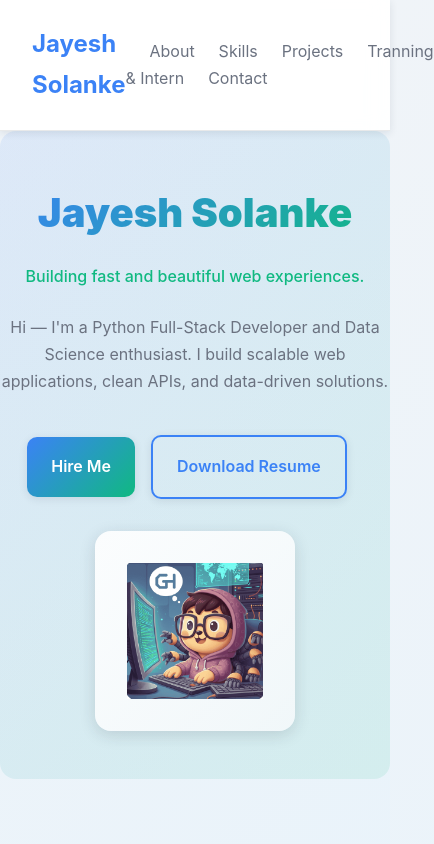
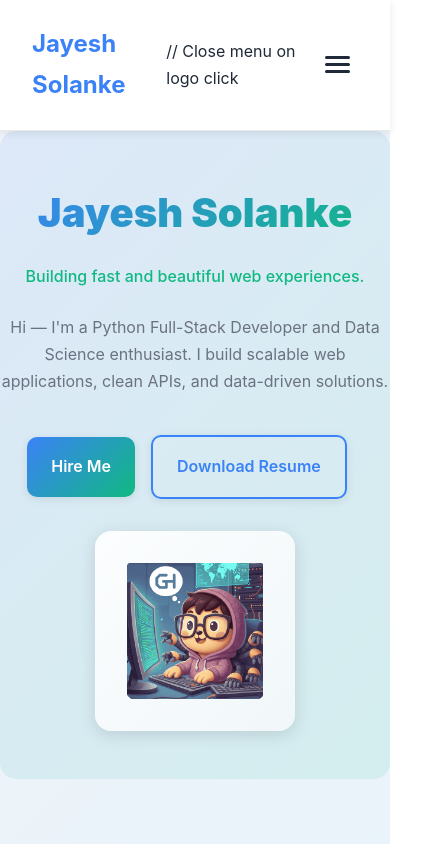
Before and after one commit to jayesh-87/Portfolio, a React (Vite) app: page / in a window 390 px wide. Shown: the top 844 px of the page, 434 px wide, since content can reach past the window. Built offline with nearby package versions, Linux system fonts and the light colour scheme.

Commit message:
Updated portfolio with new project

```diff
--- a/src/App.jsx
+++ b/src/App.jsx
@@ -1,26 +1,45 @@
-import React from 'react'
-import Hero from './components/Hero'
-import About from './components/About'
-import Skills from './components/Skills'
-import Projects from './components/Projects'
-import Experience from './components/Experience'
-import Contact from './components/Contact'
-import Footer from './components/Footer'
-import siteConfig from './data/siteConfig'
+import React, { useState } from 'react';  // Added useState for menu toggle
+import Hero from './components/Hero';
+import About from './components/About';
+import Skills from './components/Skills';
+import Projects from './components/Projects';
+import Experience from './components/Experience';
+import Contact from './components/Contact';
+import Footer from './components/Footer';
+import siteConfig from './data/siteConfig';
 
 export default function App() {
+  const [isMenuOpen, setIsMenuOpen] = useState(false);  // State to track menu open/close
+
+  const toggleMenu = () => setIsMenuOpen(!isMenuOpen);  // Function to toggle menu
+  const closeMenu = () => setIsMenuOpen(false);  // Function to close menu (e.g., after clicking a link)
+
   return (
     <div>
       <header className="topbar">
         <div className="container">
-          <a href="#home" className="logo">{siteConfig.name}</a>
+          <a href="#home" className="logo" onClick={closeMenu}>{siteConfig.name}</a>  // Close menu on logo click
           <nav className="nav">
-            <a href="#about">About</a>
-            <a href="#skills">Skills</a>
-            <a href="#projects">Projects</a>
-            <a href="#experience">Tranning & Intern</a>
-            <a href="#contact">Contact</a>
+            <a href="#about" onClick={closeMenu}>About</a>
+            <a href="#skills" onClick={closeMenu}>Skills</a>
+            <a href="#projects" onClick={closeMenu}>Projects</a>
+            <a href="#experience" onClick={closeMenu}>Training & Intern</a>
+            <a href="#contact" onClick={closeMenu}>Contact</a>
           </nav>
+          {/* Hamburger Button - Only visible on mobile via CSS */}
+          <button className={`hamburger ${isMenuOpen ? 'open' : ''}`} onClick={toggleMenu} aria-label="Toggle menu">
+            <span></span>
+            <span></span>
+            <span></span>
+          </button>
+        </div>
+        {/* Mobile Nav Overlay - Only visible when open */}
+        <div className={`mobile-nav ${isMenuOpen ? 'open' : ''}`}>
+          <a href="#about" onClick={closeMenu}>About</a>
+          <a href="#skills" onClick={closeMenu}>Skills</a>
+          <a href="#projects" onClick={closeMenu}>Projects</a>
+          <a href="#experience" onClick={closeMenu}>Training & Intern</a>
+          <a href="#contact" onClick={closeMenu}>Contact</a>
         </div>
       </header>
 
@@ -35,5 +54,5 @@ export default function App() {
 
       <Footer />
     </div>
-  )
+  );
 }
--- a/src/styles.css
+++ b/src/styles.css
@@ -25,8 +25,23 @@ body {
 .topbar .container { display: flex; align-items: center; justify-content: space-between; padding: 1.5rem 2rem; }
 .logo { font-weight: 700; color: var(--accent); text-decoration: none; font-size: 1.5rem; transition: var(--transition); }
 .logo:hover { color: var(--secondary); }
+.nav { display: flex; } /* Desktop nav: flex layout */
 .nav a { margin-left: 1.5rem; color: var(--muted); text-decoration: none; transition: var(--transition); }
 .nav a:hover { color: var(--accent); transform: translateY(-1px); }
+
+/* Hamburger Menu Styles */
+.hamburger { display: none; flex-direction: column; cursor: pointer; gap: 4px; padding: 0.5rem; border: none; background: transparent; }
+.hamburger span { width: 25px; height: 3px; background: var(--text); transition: var(--transition); border-radius: 2px; }
+.hamburger.open span:nth-child(1) { transform: rotate(45deg) translate(5px, 5px); }
+.hamburger.open span:nth-child(2) { opacity: 0; }
+.hamburger.open span:nth-child(3) { transform: rotate(-45deg) translate(7px, -6px); }
+
+/* Mobile Nav Overlay */
+.mobile-nav { display: none; position: fixed; top: 0; left: 0; width: 100%; height: 100%; background: rgba(0,0,0,0.9); z-index: 50; flex-direction: column; justify-content: center; align-items: center; }
+.mobile-nav.open { display: flex; }
+.mobile-nav a { color: #FFFFFF; font-size: 1.5rem; margin: 1rem 0; text-decoration: none; transition: var(--transition); }
+.mobile-nav a:hover { color: var(--accent); transform: scale(1.1); }
+
 .hero { display: flex; gap: 4rem; align-items: center; padding: 6rem 0; background: linear-gradient(135deg, rgba(59,130,246,0.1) 0%, rgba(16,185,129,0.1) 100%); border-radius: var(--border-radius); margin-bottom: 2rem; } /* Added subtle background gradient and margin */
 .hero-left { flex: 1; }
 .hero-right { width: 250px; display: flex; justify-content: center; align-items: center; }
@@ -156,7 +171,11 @@ h2 { margin-top: 0; color: var(--text); font-size: 2.5rem; font-weight: 700; tex
 .footer .container { display: flex; justify-content: space-between; align-items: center; }
 .social a { margin-left: 1.5rem; color: var(--muted); text-decoration: none; transition: var(--transition); }
 .social a:hover { color: var(--accent); transform: scale(1.1); }
-@media (max-width: 800px) {
+
+/* Media Queries for Responsiveness */
+@media (max-width: 768px) {
+  .nav { display: none; } /* Hide desktop nav */
+  .hamburger { display: flex; } /* Show hamburger button */
   .hero {
     flex-direction: column;
     text-align: center;
```
Also changed, not shown: 5 other files (tests, documents, lock files or other folders).
